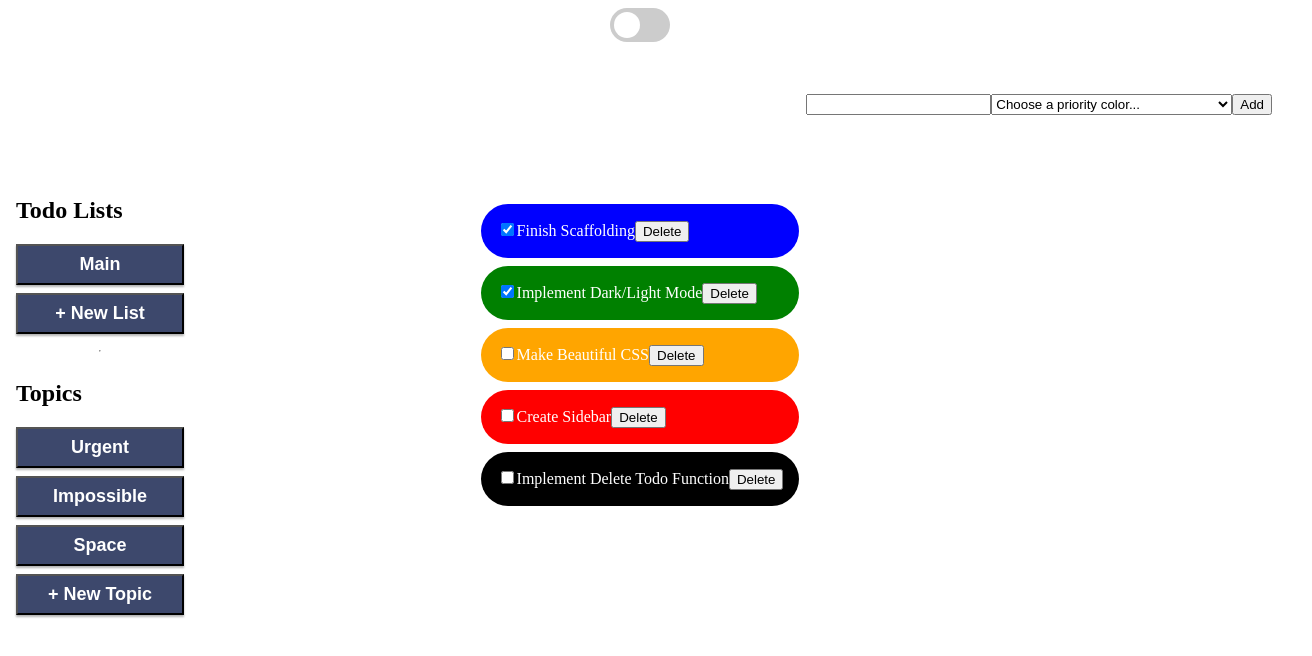
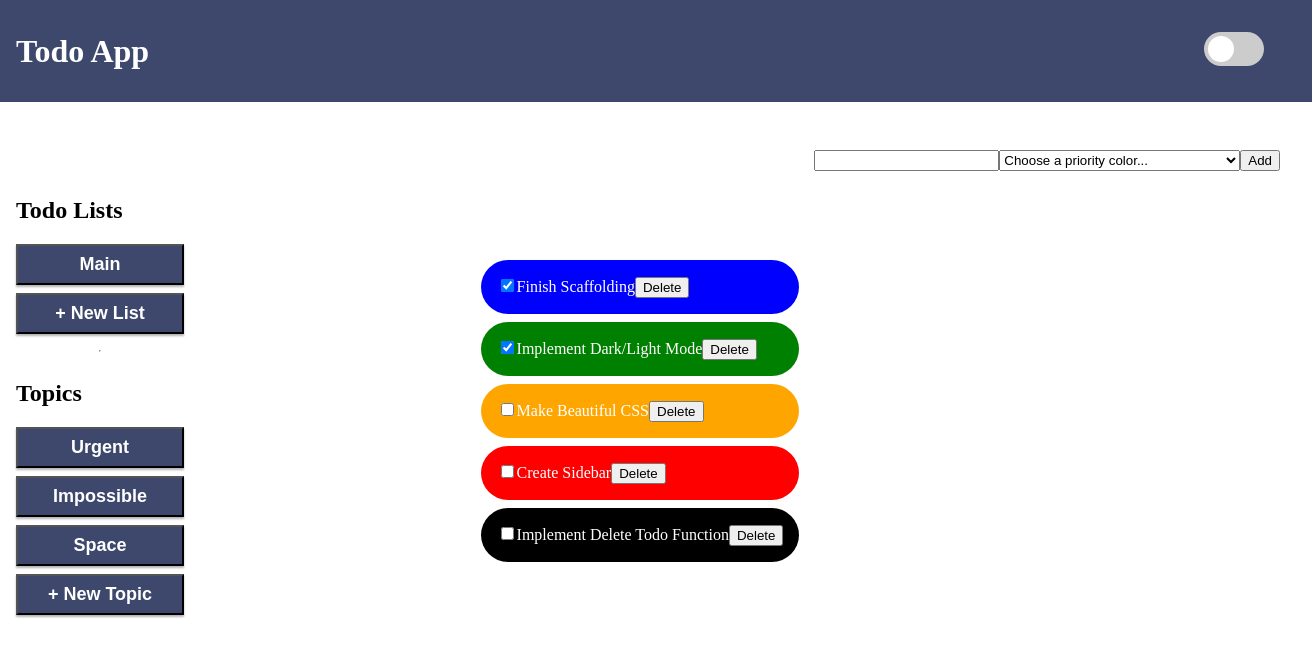
Before and after one commit to inherentspice/todo-list, a Next.js app: page / in a window 1280 px wide. Shown: the top 656 px of the page, 1312 px wide, since content can reach past the window. Built offline with nearby package versions, Linux system fonts and the light colour scheme.

Commit message:
added header component and styled

```diff
--- a/app/header.js
+++ b/app/header.js
@@ -4,8 +4,9 @@ import Darkmode from "./darkmode";
 
 export default function Header() {
   return (
-    <>
-    <Darkmode/>
-    </>
+    <div className="header-cont">
+      <h1>Todo App</h1>
+      <Darkmode/>
+    </div>
   )
 }
--- a/styles/globals.css
+++ b/styles/globals.css
@@ -22,6 +22,7 @@ body {
   background-color: var(--color-background);
   color: var(--color-primary);
   font-size: 16px;
+  margin: 0;
 }
 
 h1,
@@ -36,6 +37,26 @@ p {
   display: flex;
   flex-direction: column;
   align-items: center;
+}
+
+/* header */
+
+.header-cont {
+  width: 100%;
+  display: flex;
+  align-items: center;
+  justify-content: space-between;
+  background-color: var(--color-button);
+  padding: 2rem;
+  color: var(--color-background);
+}
+
+.header-cont>h1 {
+  margin-left: 1rem;
+}
+
+.header-cont>form {
+  margin-right: 1rem;
 }
 
 /* darkmode slider */
@@ -75,11 +96,11 @@ p {
 }
 
 input:checked + .slider {
-  background-color: var(--color-button);
+  background-color: #3d486c;
 }
 
 input:focus + .slider {
-  box-shadow: 0 0 1px var(--color-button);
+  box-shadow: 0 0 1px #3d486c;
 }
 
 input:checked + .slider:before {
```
